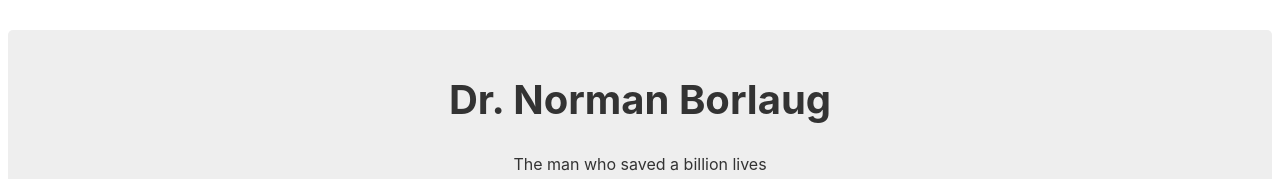
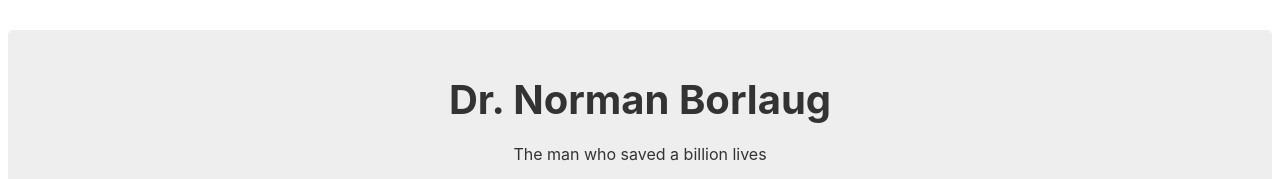
Before and after one commit to vladsoloshuk/freeCodeCamp-TributePage, a plain HTML site: page index.html in a window 1280 px wide. Shown: the top 179 px of the page. Drawn offline with Linux system fonts and the light colour scheme.

Commit message:
Add files via upload

```diff
--- a/styles.css
+++ b/styles.css
@@ -22,10 +22,10 @@ section {
 
 #img-div {
   min-width: 300px;
-padding: 10px;
-background: #ffff;
-align-items: center;
-text-align: center;
+  padding: 10px;
+  background: #ffff;
+  align-items: center;
+  text-align: center;
 }
 
 #image {
@@ -43,6 +43,7 @@ text-align: center;
 }
 
 #main > p {
+  padding-top: 20px;
   margin: 0 0 1rem 0;
 }
 
@@ -51,10 +52,11 @@ h1, h3 {
 }
 
 h1 {
-  padding: 30px 0;
+  padding: 30px 0 0 0;
 }
 #title {
   font-size: 2.5rem;
+
 }
 #img-caption {
   margin: 15px 0 5px 0;
```
